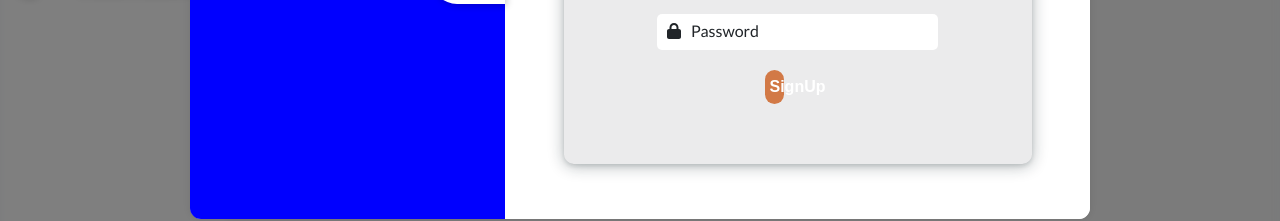
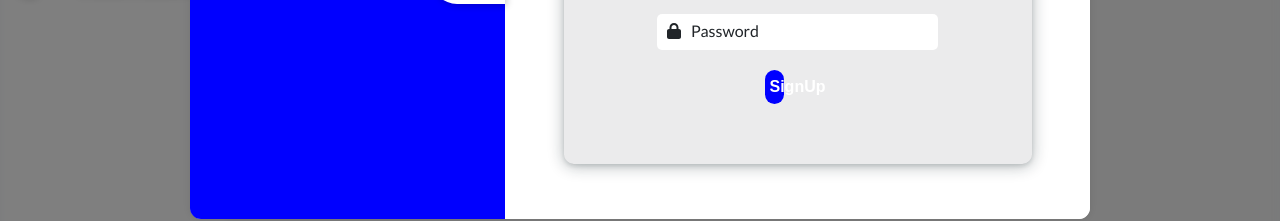
Before and after one commit to AnujNdas/Asset-manager-new, a React (Create React App) app in the folder frontend/: page /User in a window 1280 px wide. Both pictures are taken after a click on the button "Signup". Shown: the part 456-677 px from the top of the page. Built offline with nearby package versions, Linux system fonts and the light colour scheme.

Commit message:
Update Login.css

```diff
--- a/frontend/src/Page_styles/Login.css
+++ b/frontend/src/Page_styles/Login.css
@@ -86,7 +86,7 @@ h2{
     width: 30%;
     padding: 5px;
     border-radius: 15px;
-    background: #d27946;
+    background: blue;
     color: #ffffff;
     border: none;
     font-weight: 600;
```
